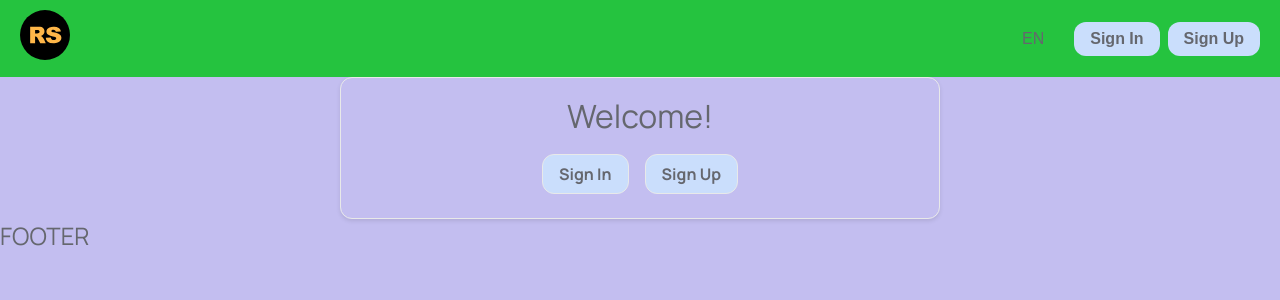
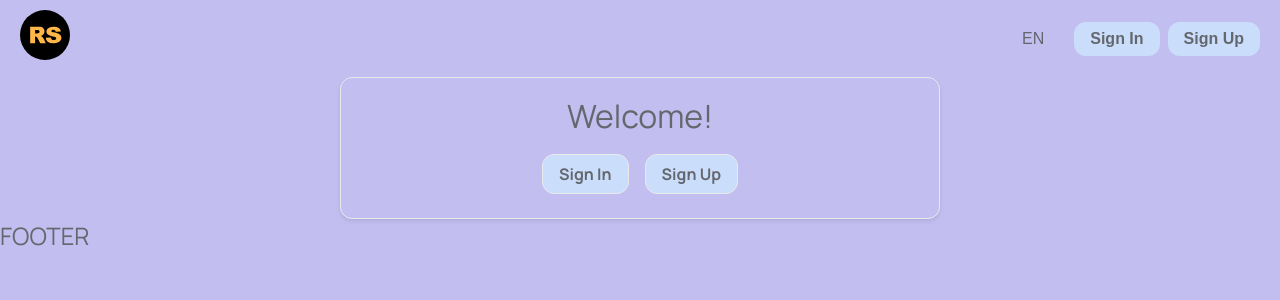
Before and after one commit to lustrochka/Graphiql-app, a Next.js app: page / in a window 1280 px wide. Shown: the top 300 px of the page. Built offline with nearby package versions, Linux system fonts and the light colour scheme; no server answers.

Commit message:
refactor: add transparency to sticky header background

```diff
--- a/src/components/Header/Header.module.css
+++ b/src/components/Header/Header.module.css
@@ -3,7 +3,7 @@
   justify-content: space-between;
   align-items: center;
   padding: 10px 20px;
-  background-color: #25c33f;
+  background-color: var(--bg-purple);
   color: white;
   position: sticky;
   top: 0;
@@ -11,6 +11,10 @@
   transition:
     background-color 0.3s,
     height 0.3s;
+}
+
+.header.sticky {
+  background-color: rgba(195, 190, 240, 0.6);
 }
 
 .logo a {
```
